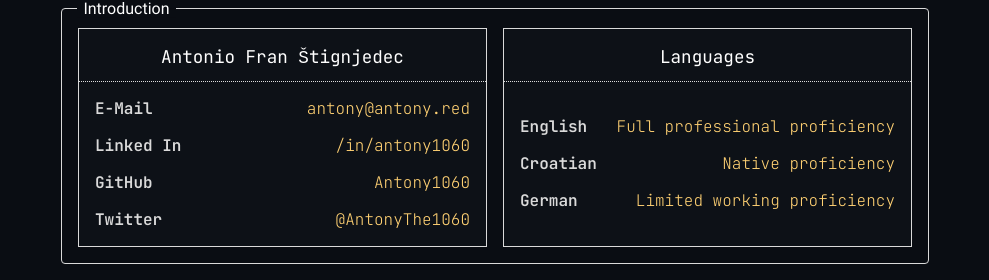
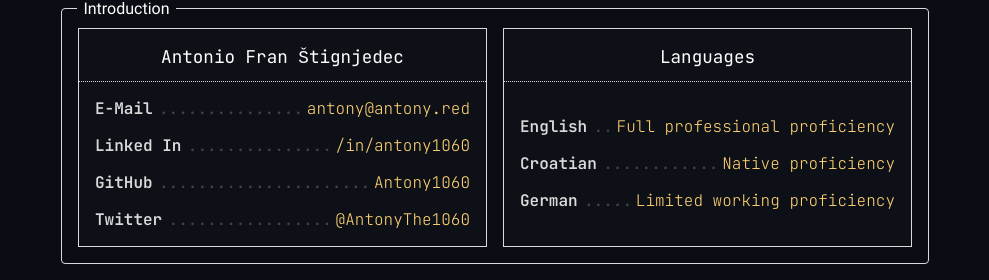
Before and after one commit to Antony1060/resume, a React (Vite) app: page / in a window 1280 px wide. Shown: the part 116-396 px from the top of the page, without its empty margins (145-1134 px from the left). Built offline with nearby package versions, Linux system fonts and the light colour scheme; no server answers.

Commit message:
Better detail

```diff
--- a/src/components/parts/Introduction.tsx
+++ b/src/components/parts/Introduction.tsx
@@ -4,11 +4,11 @@ import SectionContainer, { SectionWrapper } from "../elements/SectionContainer";
 
 const Wrapper = styled(SectionWrapper)`
     display: grid;
-    grid-template-columns: 1fr 1fr;
+    grid-template-columns: repeat(2, minmax(0, 1fr));
     gap: 1rem;
 
     @media (max-width: 900px) {
-        grid-template-columns: 1fr;
+        grid-template-columns: minmax(0, 1fr);
     }
 `
 
@@ -41,20 +41,22 @@ const DetailContainer = styled.div`
     justify-content: center;
 `;
 
-const Detail = styled.span<{ $mobileFriendly?: boolean }>`
+const DetailPart = styled.span<{ $mobileFriendly?: boolean }>`
     font-size: 1rem;
     display: flex;
     justify-content: space-between;
-    gap: 1rem;
+    gap: 0.4rem;
 
     span:first-child {
         color: #dadada;
         font-weight: 600;
+        flex-shrink: 0;
     }
 
     span:last-child, a {
         color: #ffd173;
         font-weight: 200;
+        flex-shrink: 0;
     }
 
     a {
@@ -73,45 +75,46 @@ const Detail = styled.span<{ $mobileFriendly?: boolean }>`
     `: ""}
 `;
 
+const Filler = styled.span<{ $mobileFriendly?: boolean }>`
+    overflow: hidden;
+    white-space: nowrap;
+    opacity: 0.2;
+
+    ${({ $mobileFriendly }) => $mobileFriendly ? `
+        @media (max-width: 500px) {
+            display: none;
+        }
+    `: ""}
+`
+
+const Detail: FC<{ name: string, value: string, href?: string, mobileFriendly?: boolean }> = ({ name, value, href, mobileFriendly }) => {
+    return (
+        <DetailPart $mobileFriendly={mobileFriendly}>
+            <span>{name}</span>
+            <Filler $mobileFriendly={mobileFriendly}>.........................................................................</Filler>
+            {href ? <a href={href} target="_blank">{value}</a> : <span>{value}</span>}
+        </DetailPart>
+    )
+}
+
 const Introduction: FC = () => {
     return (
         <SectionContainer name="Introduction" style={Wrapper}>
             <InfoContainer>
                 <Name>Antonio Fran Štignjedec</Name>
                 <DetailContainer>
-                    <Detail>
-                        <span>E-Mail</span>
-                        <a href="mailto:antony@antony.red">antony@antony.red</a>
-                    </Detail>
-                    <Detail>
-                        <span>Linked In</span>
-                        <a href="https://linkedin.com/in/antony1060" target="_blank">/in/antony1060</a>
-                    </Detail>
-                    <Detail>
-                        <span>GitHub</span>
-                        <a href="https://github.com/antony1060" target="_blank">Antony1060</a>
-                    </Detail>
-                    <Detail>
-                        <span>Twitter</span>
-                        <a href="https://twitter.com/@AntonyThe1060" target="_blank">@AntonyThe1060</a>
-                    </Detail>
+                    <Detail name="E-Mail" value="antony@antony.red" href="mailto:antony@antony.red" />
+                    <Detail name="Linked In" value="/in/antony1060" href="https://linkedin.com/in/antony1060" />
+                    <Detail name="GitHub" value="Antony1060" href="https://github.com/antony1060" />
+                    <Detail name="Twitter" value="@AntonyThe1060" href="https://twitter.com/@AntonyThe1060" />
                 </DetailContainer>
             </InfoContainer>
             <InfoContainer>
                 <Name>Languages</Name>
                 <DetailContainer>
-                    <Detail $mobileFriendly>
-                        <span>English</span>
-                        <span>Full professional proficiency</span>
-                    </Detail>
-                    <Detail $mobileFriendly>
-                        <span>Croatian</span>
-                        <span>Native proficiency</span>
-                    </Detail>
-                    <Detail $mobileFriendly>
-                        <span>German</span>
-                        <span>Limited working proficiency</span>
-                    </Detail>
+                    <Detail mobileFriendly name="English" value="Full professional proficiency" />
+                    <Detail mobileFriendly name="Croatian" value="Native proficiency" />
+                    <Detail mobileFriendly name="German" value="Limited working proficiency" />
                 </DetailContainer>
             </InfoContainer>
         </SectionContainer>
```
